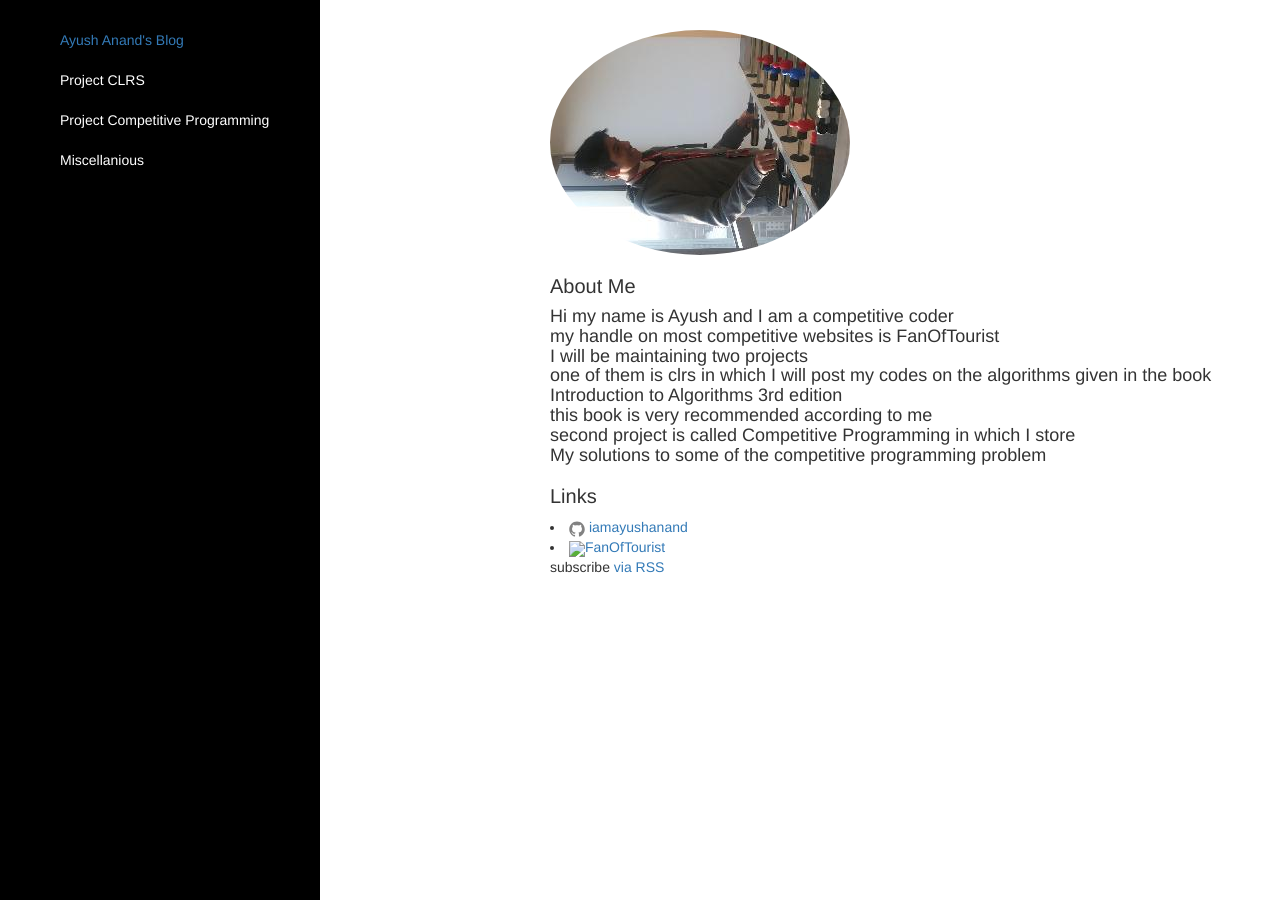
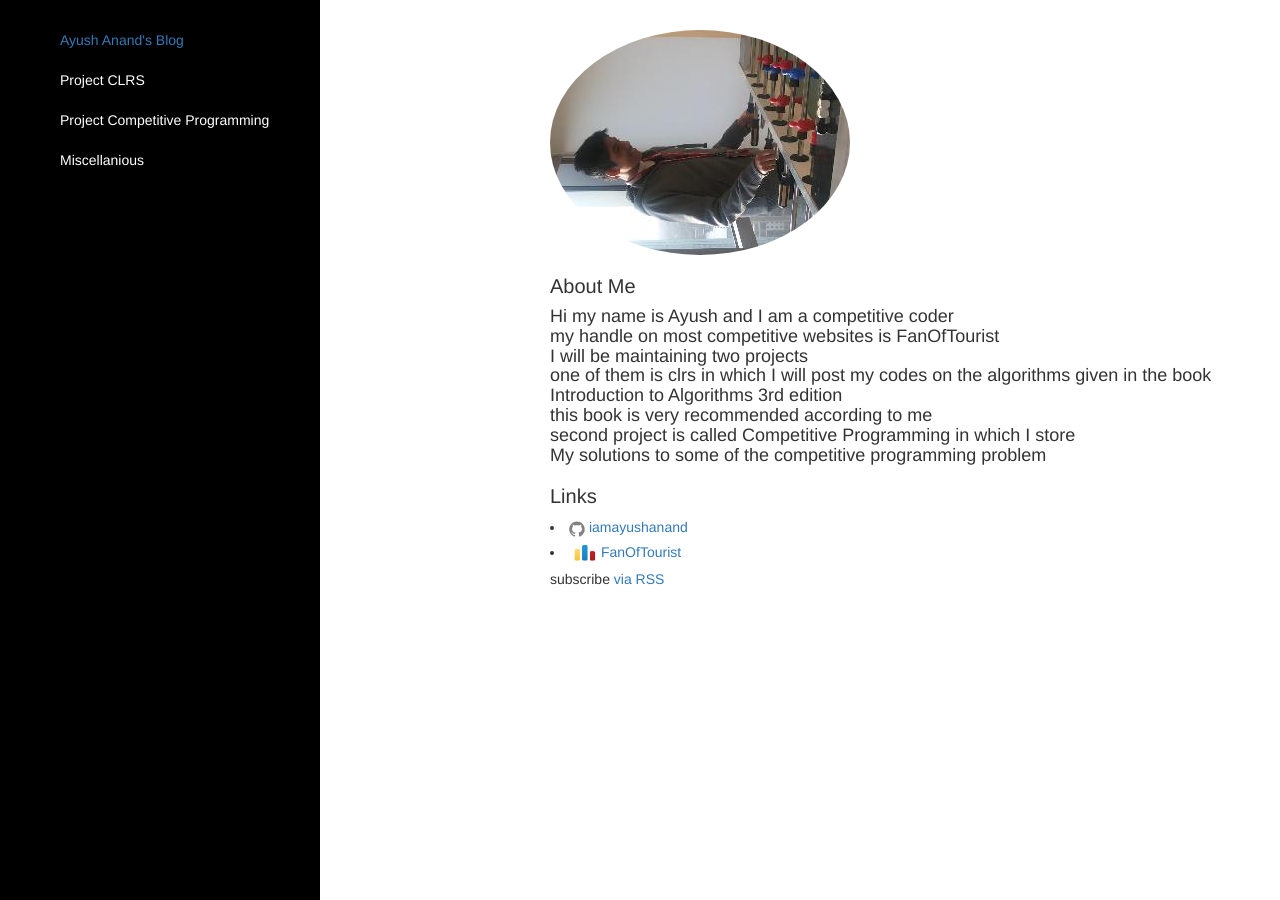
Before and after one commit to iamayushanand/iamayushanand.github.io, a Jekyll site: the page built from index.html, in a window 1280 px wide. Built offline with Jekyll 4.4.1, drawn with Linux system fonts in a browser that asks for light colours; nearby versions of some CDN libraries.

Commit message:
Initial commit

```diff
--- a/_includes/icon-codeforces.html
+++ b/_includes/icon-codeforces.html
@@ -1 +1 @@
-<a href="https://www.codeforces.com/{{ include.username }}"><span class="icon icon--github"><img src="codeforces.png"></span><span class="username">{{ include.username }}</span></a>
+<a href="https://www.codeforces.com/{{ include.username }}"><span class="icon icon--github"><img src="https://iamayushanand.github.io/assets/images/codeforces.png"></span><span class="username">{{ include.username }}</span></a>
```
